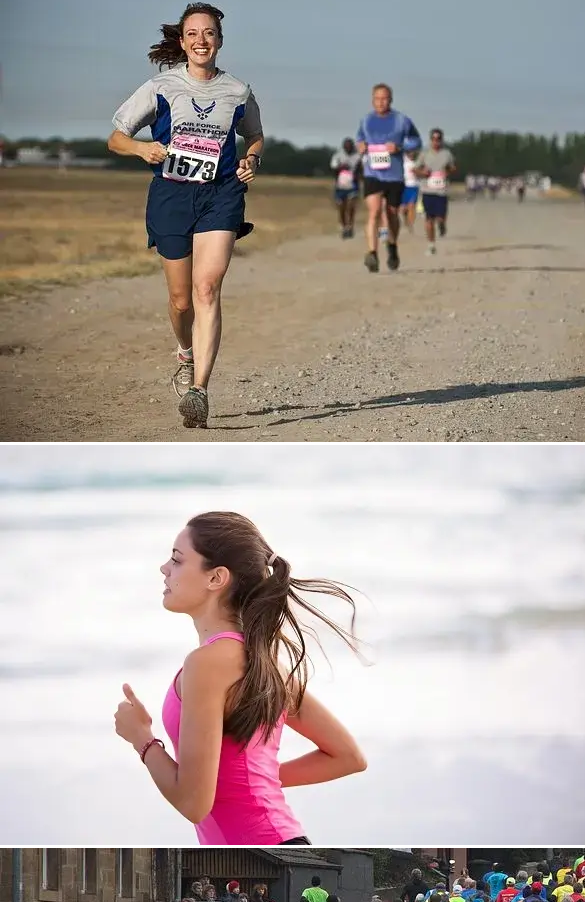
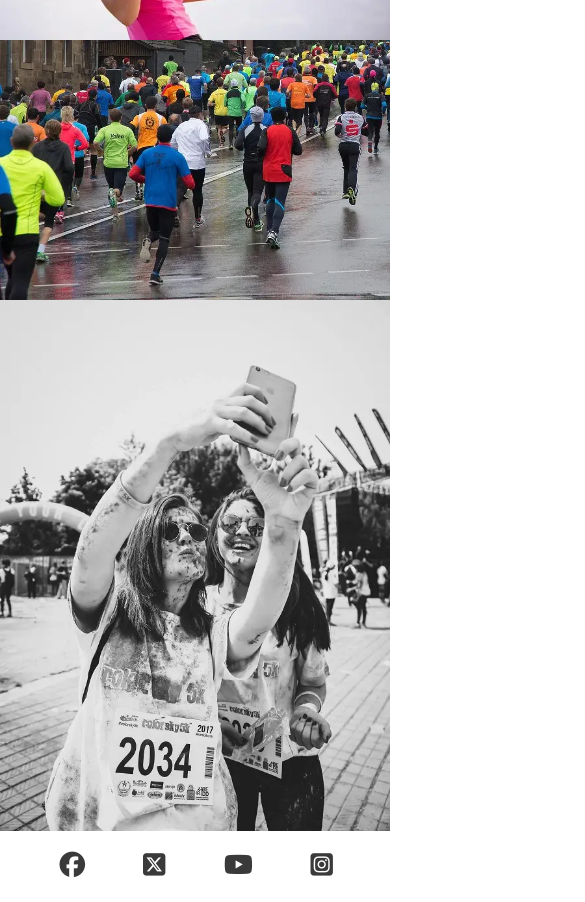
Before and after one commit to k-nadia/love-running, a plain HTML site: page gallery.html in a window 390 px wide. Shown: the part 2500-3402 px from the top of the page, 585 px wide, since content can reach past the window. Drawn offline with nearby package versions, Linux system fonts and the light colour scheme.

Commit message:
Add styling to Gallery for mobile phones

```diff
--- a/assets/css/style.css
+++ b/assets/css/style.css
@@ -201,6 +201,16 @@ main {
     color:#ffffff;
 }
 
+/* Gallery page */
+#photos img {
+    width: 100%;
+    line-height: 1em;
+}
+
+#photos {
+    line-height: 0;
+}
+
 /* Footer */
 #social-networks {
     text-align: center;
--- a/gallery.html
+++ b/gallery.html
@@ -3,6 +3,7 @@
 
 <head>
     <meta charset="UTF-8">
+    <meta http-equiv="X-UA-Compatible" content="IE=edge">
     <meta name="viewport" content="width=device-width, initial-scale=1.0">
 
     <!-- Meta tags for search engines -->
@@ -52,8 +53,10 @@
                 <img src="assets/images/runner1.webp" alt="Solo female runner jogging through Phoenix Park">
                 <img src="assets/images/runner2.webp" alt="Runners competing in marathon">
                 <img src="assets/images/runner4.webp" alt="Solo female runner jogging on beach">
-                <img src="assets/images/running_gang.webp" alt="Large group of runners taking part in a marathon on a rainy day">
-                <img src="assets/images/mud-run.webp" alt="Two women runners taking a muddy selfie after the Mud Runners championship">
+                <img src="assets/images/running_gang.webp"
+                    alt="Large group of runners taking part in a marathon on a rainy day">
+                <img src="assets/images/mud-run.webp"
+                    alt="Two women runners taking a muddy selfie after the Mud Runners championship">
             </div>
         </section>
     </main>
```
